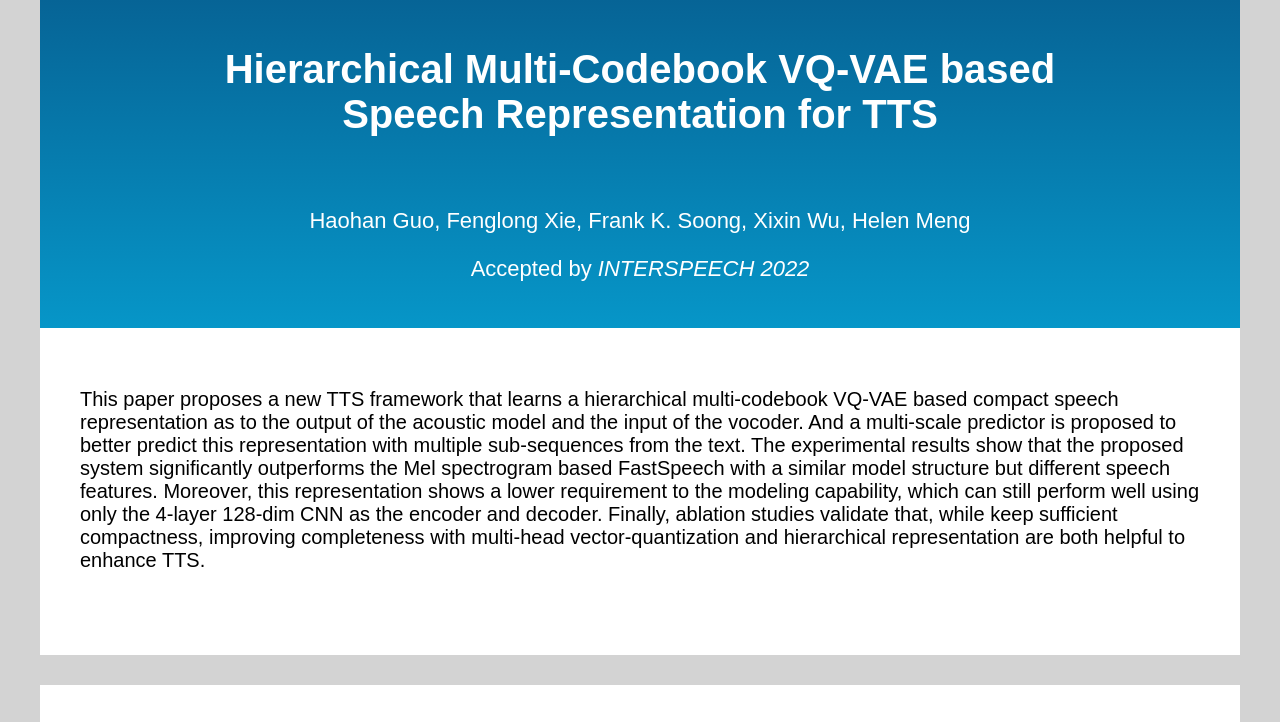
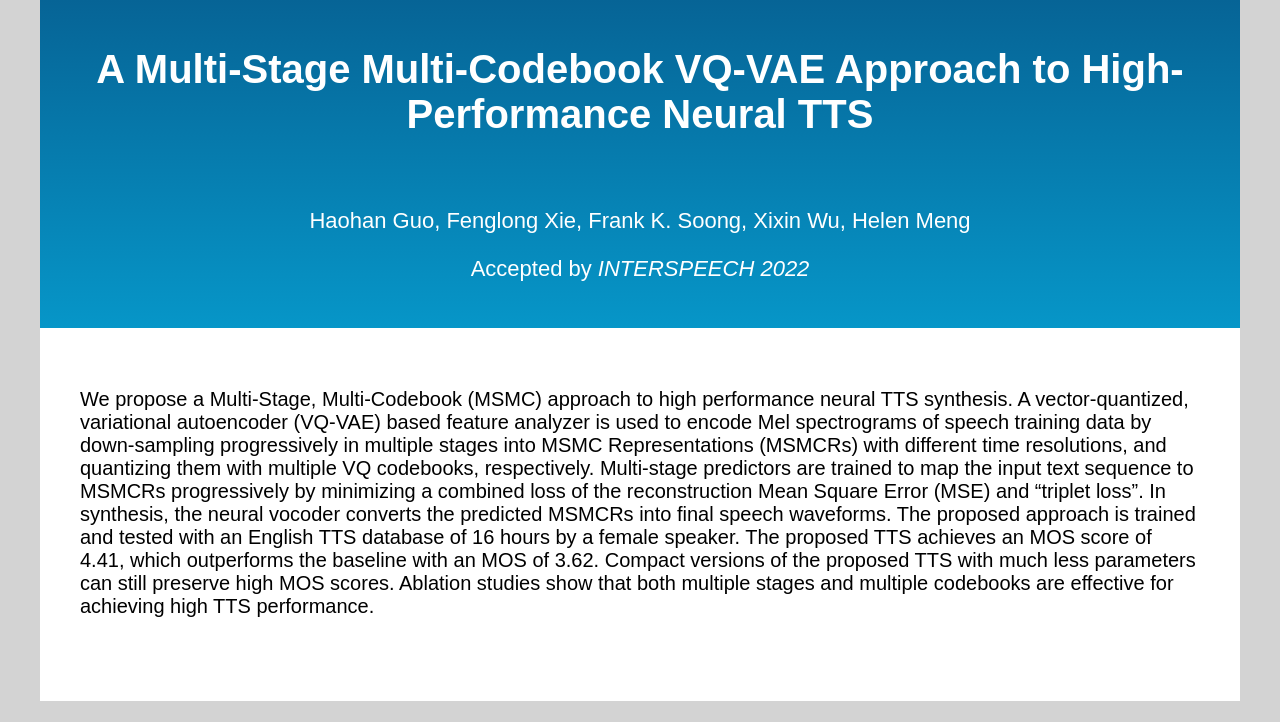
Before and after one commit to hhguo/DemoHMCR, a plain HTML site: page index.html in a window 1280 px wide. Shown: the top 722 px of the page. Drawn offline with Linux system fonts and the light colour scheme.

Commit message:
Update index.html

```diff
--- a/index.html
+++ b/index.html
@@ -3,14 +3,14 @@
 
 <head>
     <meta charset="UTF-8">
-    <title>Demo Page: Hierarchical Multi-Codebook VQ-VAE based Speech Representation for TTS</title>
+    <title>Demo Page: A Multi-Stage Multi-Codebook VQ-VAE Approach to High-Performance Neural TTS</title>
     <link rel="stylesheet" type="text/css" href="styles.css">
     <script src="jquery-3.5.js"></script>
 </head>
 
 <body>
     <div class="container">
-        <div id="text1">Hierarchical Multi-Codebook VQ-VAE based <br> Speech Representation for TTS
+        <div id="text1">A Multi-Stage Multi-Codebook VQ-VAE Approach to High-Performance Neural TTS
         </div>
         <div id="intro">
             <br>
@@ -26,7 +26,7 @@
     </div>
     <div class="content-container">
         <p>
-            This paper proposes a new TTS framework that learns a hierarchical multi-codebook VQ-VAE based compact speech representation as to the output of the acoustic model and the input of the vocoder. And a multi-scale predictor is proposed to better predict this representation with multiple sub-sequences from the text. The experimental results show that the proposed system significantly outperforms the Mel spectrogram based FastSpeech with a similar model structure but different speech features. Moreover, this representation shows a lower requirement to the modeling capability, which can still perform well using only the 4-layer 128-dim CNN as the encoder and decoder. Finally, ablation studies validate that, while keep sufficient compactness, improving completeness with multi-head vector-quantization and hierarchical representation are both helpful to enhance TTS.
+            We propose a Multi-Stage, Multi-Codebook (MSMC) approach to high performance neural TTS synthesis. A vector-quantized, variational autoencoder (VQ-VAE) based feature analyzer is used to encode Mel spectrograms of speech training data by down-sampling progressively in multiple stages into MSMC Representations (MSMCRs) with different time resolutions, and quantizing them with multiple VQ codebooks, respectively. Multi-stage predictors are trained to map the input text sequence to MSMCRs progressively by minimizing a combined loss of the reconstruction Mean Square Error (MSE) and “triplet loss”. In synthesis, the neural vocoder converts the predicted MSMCRs into final speech waveforms. The proposed approach is trained and tested with an English TTS database of 16 hours by a female speaker. The proposed TTS achieves an MOS score of 4.41, which outperforms the baseline with an MOS of 3.62. Compact versions of the proposed TTS with much less parameters can still preserve high MOS scores. Ablation studies show that both multiple stages and multiple codebooks are effective for achieving high TTS performance.
         </p>
         <br />
     </div>
```
